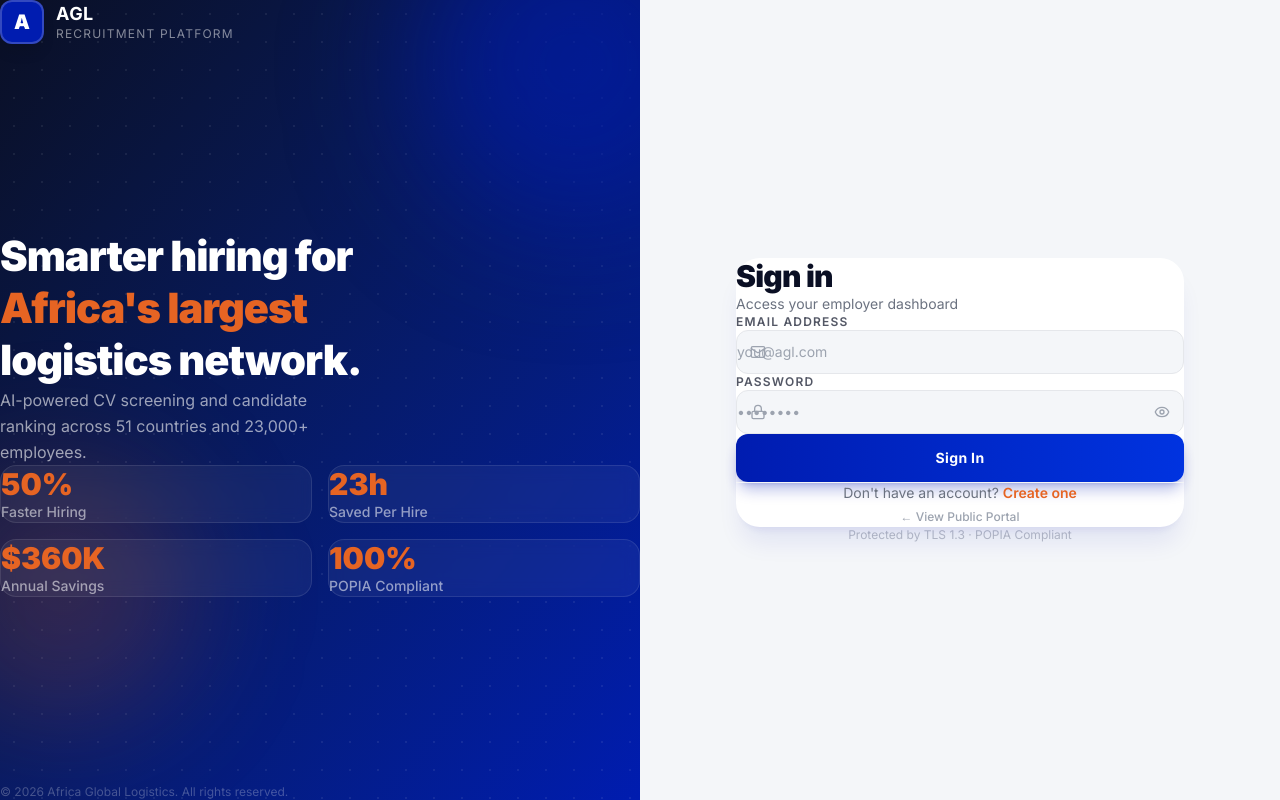
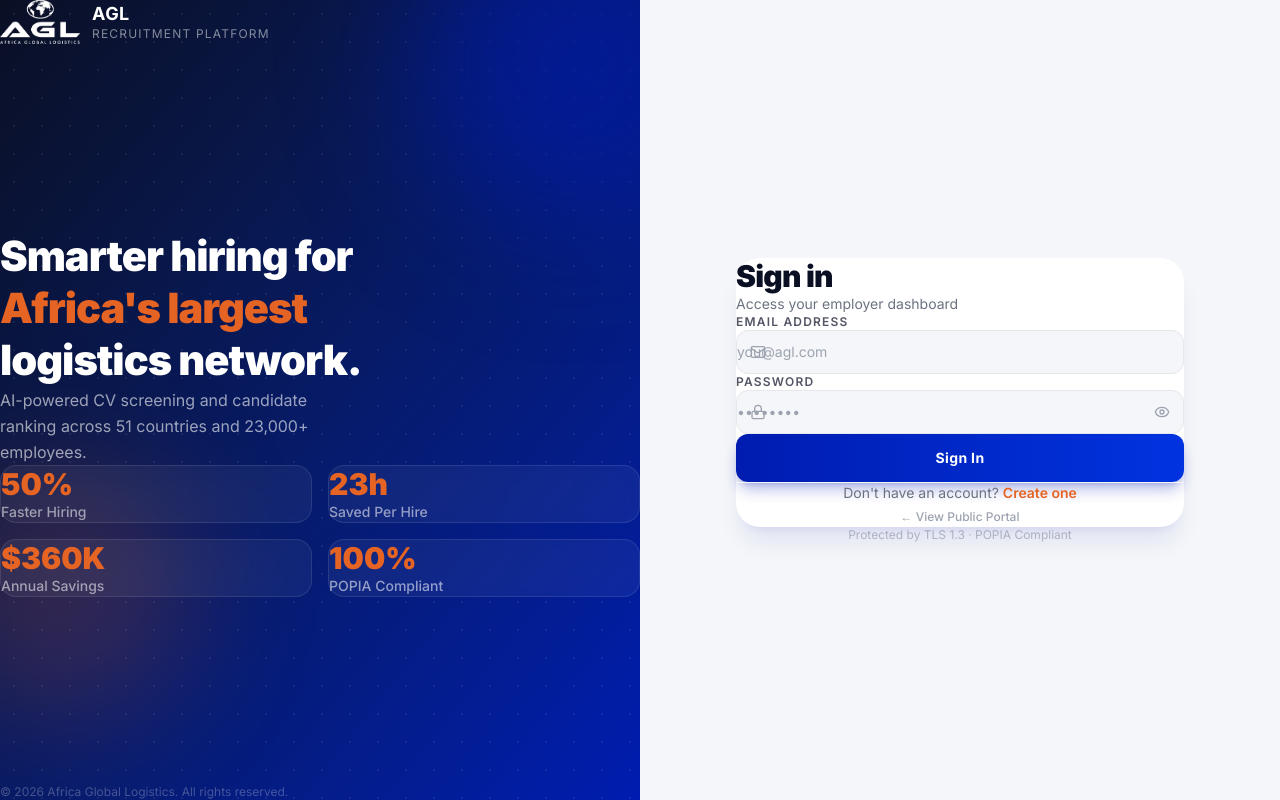
Before and after one commit to InnoWave620/rie-agl, a Next.js app in the folder rie.agl/: page /login in a window 1280 px wide. Built offline with nearby package versions, Linux system fonts and the light colour scheme.

Commit message:
design: integrate brand AGL logo asset across header, sidebar, login, and signup layouts

```diff
--- a/rie.agl/app/careers/[slug]/apply/page.tsx
+++ b/rie.agl/app/careers/[slug]/apply/page.tsx
@@ -172,7 +172,11 @@ export default function ApplicationFormPage({ params }: Props) {
             <ChevronLeft size={16} /> Job Details
           </Link>
           <Link href="/careers" className="flex items-center gap-2.5 group">
-            <div className="w-8 h-8 rounded-lg bg-[#E66423] flex items-center justify-center font-black text-white text-xs group-hover:scale-105 transition-transform">AGL</div>
+            <img
+              src="/AGL.logo.png"
+              alt="AGL Logo"
+              className="h-8 w-auto object-contain brightness-0 invert group-hover:scale-105 transition-transform"
+            />
             <span className="text-white font-semibold text-sm hidden sm:block">AGL Careers</span>
           </Link>
         </div>
--- a/rie.agl/app/careers/[slug]/page.tsx
+++ b/rie.agl/app/careers/[slug]/page.tsx
@@ -92,9 +92,11 @@ export default async function JobDetailPage({ params }: Props) {
             <span>All Jobs</span>
           </Link>
           <Link href="/careers" className="flex items-center gap-2.5 group">
-            <div className="w-8 h-8 rounded-lg flex items-center justify-center font-black text-white text-xs bg-[#E66423] group-hover:scale-105 transition-transform duration-200">
-              AGL
-            </div>
+            <img
+              src="/AGL.logo.png"
+              alt="AGL Logo"
+              className="h-8 w-auto object-contain brightness-0 invert group-hover:scale-105 transition-transform duration-200"
+            />
             <span className="text-white font-semibold text-sm">AGL Careers</span>
           </Link>
         </div>
--- a/rie.agl/app/careers/page.tsx
+++ b/rie.agl/app/careers/page.tsx
@@ -62,9 +62,11 @@ export default function CareersPage() {
       <nav className="sticky top-0 z-50 bg-[#0A0F24] border-b border-white/5 backdrop-blur-md">
         <div className="max-w-7xl mx-auto px-6 h-16 flex items-center justify-between">
           <Link href="/careers" className="flex items-center gap-3 group">
-            <div className="w-9 h-9 rounded-xl flex items-center justify-center font-black text-white text-sm bg-[#E66423] shadow-lg shadow-[#E66423]/30 group-hover:scale-105 transition-transform duration-200">
-              AGL
-            </div>
+            <img
+              src="/AGL.logo.png"
+              alt="AGL Logo"
+              className="h-9 w-auto object-contain brightness-0 invert group-hover:scale-105 transition-transform duration-200"
+            />
             <div>
               <div className="text-white font-bold text-sm leading-tight tracking-wide">AGL Careers</div>
               <div className="text-white/40 text-xs leading-tight">Africa Global Logistics</div>
--- a/rie.agl/app/components/layout/Sidebar.tsx
+++ b/rie.agl/app/components/layout/Sidebar.tsx
@@ -170,15 +170,14 @@ export default function Sidebar({ user, onClose, mobileOpen }: SidebarProps) {
         )}
 
         {/* Logo mark */}
-        <div
+        <img
+          src="/AGL.logo.png"
+          alt="AGL Logo"
           className={cn(
-            'w-8 h-8 rounded-lg flex items-center justify-center text-white font-black text-sm shrink-0',
-            'bg-gradient-to-br from-[#001CB0] to-[#0025E0]',
-            'shadow-[0_4px_12px_rgba(0,28,176,0.5)]',
+            'object-contain brightness-0 invert transition-all duration-300 shrink-0',
+            collapsed ? 'h-7 w-7' : 'h-8 w-auto',
           )}
-        >
-          A
-        </div>
+        />
 
         {/* Brand text */}
         {!collapsed && (
--- a/rie.agl/app/login/LoginForm.tsx
+++ b/rie.agl/app/login/LoginForm.tsx
@@ -70,9 +70,11 @@ export default function LoginForm() {
 
         {/* ── Logo ── */}
         <div className="relative flex items-center gap-3 z-10">
-          <div className="w-11 h-11 rounded-xl bg-[#001CB0] border-2 border-white/20 flex items-center justify-center font-black text-white text-xl shadow-lg">
-            A
-          </div>
+          <img
+            src="/AGL.logo.png"
+            alt="AGL Logo"
+            className="h-11 w-auto object-contain brightness-0 invert"
+          />
           <div>
             <div className="text-white font-bold text-lg leading-tight tracking-wide">AGL</div>
             <div className="text-white/50 text-xs leading-tight tracking-widest uppercase">Recruitment Platform</div>
@@ -121,9 +123,11 @@ export default function LoginForm() {
 
             {/* Mobile logo */}
             <div className="flex items-center gap-3 mb-8 lg:hidden">
-              <div className="w-9 h-9 rounded-xl bg-[#001CB0] flex items-center justify-center font-black text-white">
-                A
-              </div>
+              <img
+                src="/AGL.logo.png"
+                alt="AGL Logo"
+                className="h-9 w-auto object-contain"
+              />
               <div>
                 <div className="font-bold text-[#0A0F24]">AGL</div>
                 <div className="text-xs text-gray-400">Recruitment Platform</div>
--- a/rie.agl/app/signup/page.tsx
+++ b/rie.agl/app/signup/page.tsx
@@ -139,9 +139,11 @@ export default function SignupPage() {
 
         {/* ── Logo ── */}
         <div className="relative flex items-center gap-3 z-10">
-          <div className="w-11 h-11 rounded-xl bg-[#001CB0] border-2 border-white/20 flex items-center justify-center font-black text-white text-xl shadow-lg">
-            A
-          </div>
+          <img
+            src="/AGL.logo.png"
+            alt="AGL Logo"
+            className="h-11 w-auto object-contain brightness-0 invert"
+          />
           <div>
             <div className="text-white font-bold text-lg leading-tight tracking-wide">AGL</div>
             <div className="text-white/50 text-xs leading-tight tracking-widest uppercase">Recruitment Platform</div>
@@ -186,9 +188,11 @@ export default function SignupPage() {
 
             {/* Mobile logo */}
             <div className="flex items-center gap-3 mb-6 lg:hidden">
-              <div className="w-9 h-9 rounded-xl bg-[#001CB0] flex items-center justify-center font-black text-white">
-                A
-              </div>
+              <img
+                src="/AGL.logo.png"
+                alt="AGL Logo"
+                className="h-9 w-auto object-contain"
+              />
               <div>
                 <div className="font-bold text-[#0A0F24]">AGL</div>
                 <div className="text-xs text-gray-400">Recruitment Platform</div>
```
Also changed, not shown: rie.agl/public/AGL.logo.png (added).
